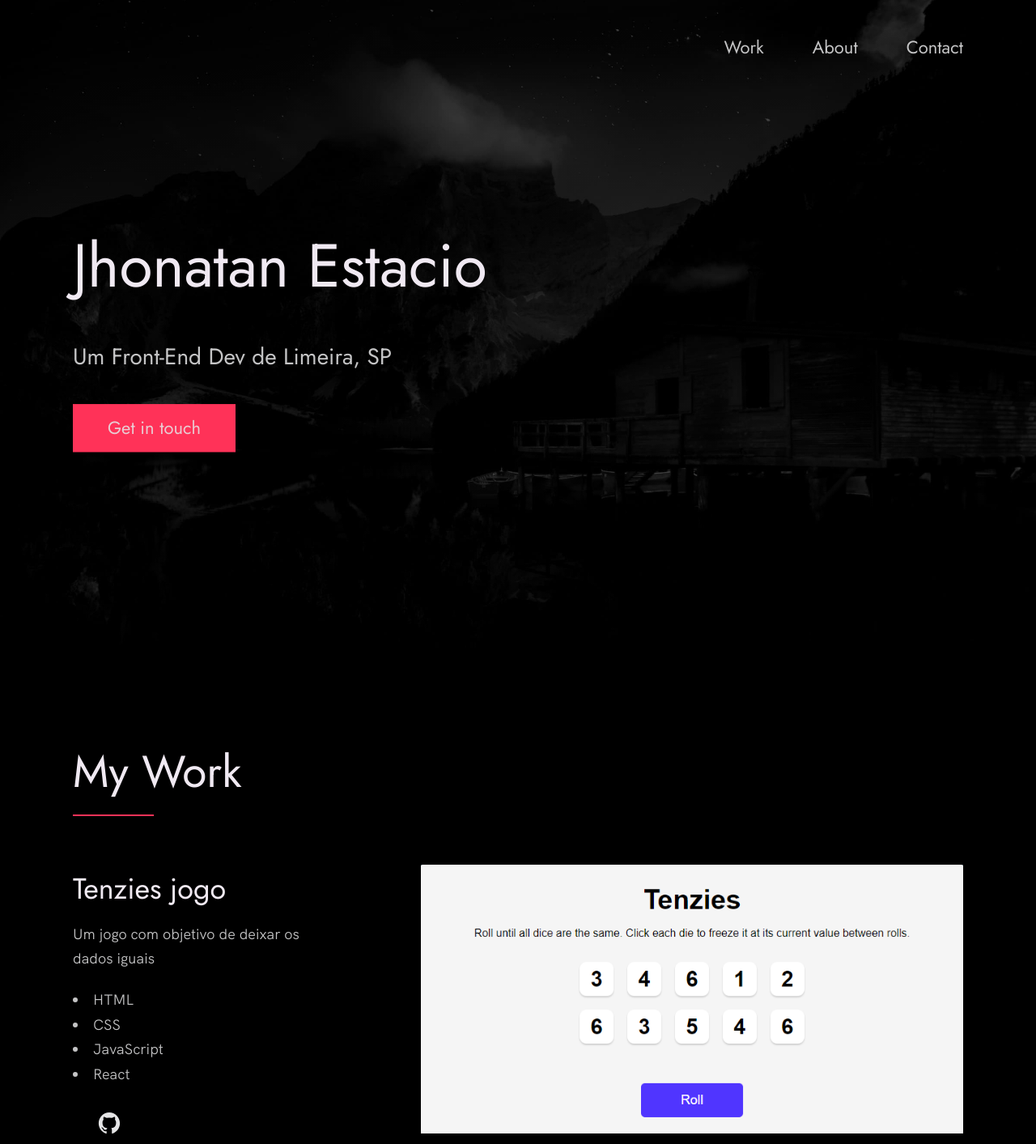
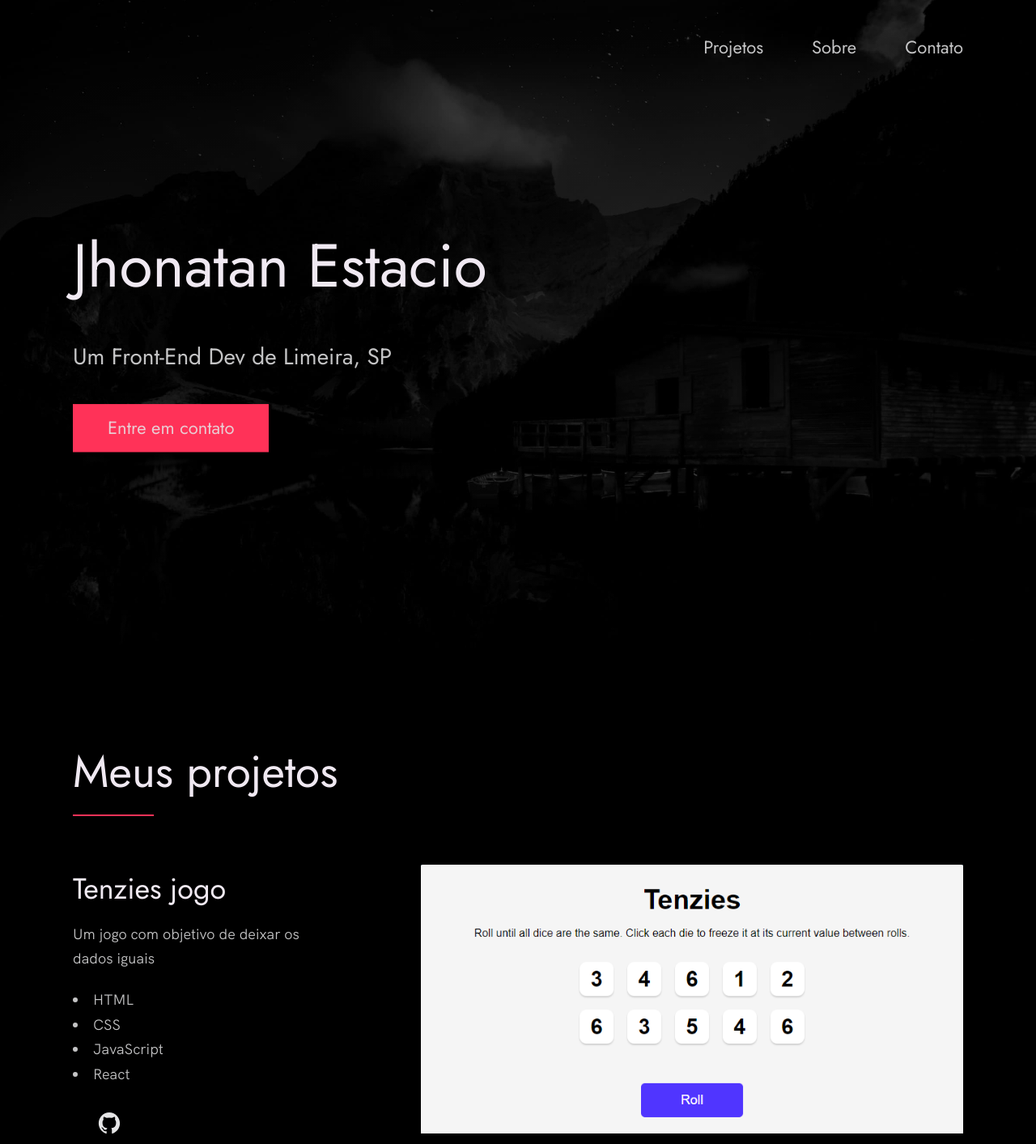
Before and after one commit to jhow1800/portifolio, a website built with Vite: page index.html in a window 1280 px wide. Shown: the top 1413 px of the page at 81% size. Built offline with nearby package versions, Linux system fonts and the light colour scheme.

Commit message:
Update index.html

```diff
--- a/index.html
+++ b/index.html
@@ -41,13 +41,13 @@
     <div class="row">
       <nav class="nav" role="navigation">
         <ul class="nav__items">
-          <li class="nav__item"><a href="#work" class="nav__link">Work</a></li>
+          <li class="nav__item"><a href="#work" class="nav__link">Projetos</a></li>
           <!-- <li class="nav__item"><a href="#clients" class="nav__link">Clients</a></li> -->
           <li class="nav__item">
-            <a href="#about" class="nav__link">About</a>
+            <a href="#about" class="nav__link">Sobre</a>
           </li>
           <li class="nav__item">
-            <a href="#contact" class="nav__link">Contact</a>
+            <a href="#contact" class="nav__link">Contato</a>
           </li>
         </ul>
       </nav>
@@ -61,7 +61,7 @@
         <!-- Put a small paragraph about yourself -->
         <p>Um Front-End Dev de Limeira, SP
 </p>
-        <a href="#contact" class="btn btn--pink">Get in touch</a>
+        <a href="#contact" class="btn btn--pink">Entre em contato</a>
       </div>
     </div>
   </header>
@@ -72,7 +72,7 @@
 
     <section class="work" id="work">
       <div class="row">
-        <h2>My Work</h2>
+        <h2>Meus projetos</h2>
         <div class="work__boxes">
 
           <!-- Each div with the work__box class is a project. -->
@@ -148,25 +148,6 @@
         </div>
       </div>
     </section>
-
-    <!-- ***** Clients ***** -->
-<!--
-    <section class="client" id="clients">
-      <div class="row">
-        <h2>Clients</h2>
-        <div class="client__logos">
-          <img src="./images/ronjones.png" class="client__logo" alt="Company 2" />
-          <img src="./images/goldengrid.png" class="client__logo" alt="Company 3" />
-          <img src="./images/bullseye.png" class="client__logo" alt="Company 1" />
-          <img src="./images/mighty-furnitures.png" class="client__logo" alt="Company 1" />
-          <img src="./images/fastlane.png" class="client__logo" alt="Company 3" />
-          <img src="./images/chippy.png" class="client__logo" alt="Company 1" />
-        </div>
-      </div>
-    </section> -->
-
-    <!-- ***** About ***** -->
-
     <section class="about" id="about">
       <div class="row">
         <h2>About Me</h2>
@@ -194,13 +175,12 @@
       <h2>Entre em contato</h2>
       <div class="contact__info">
         <!-- Replace the email with yours -->
-        <a href="mailto:jhonatanfestacio@gmail.com" class="btn">jhonatanfestacio@gmail.com</a>
+        <a href="mailto:jhonatanfestacio@gmail.com&ccjhonatanfestacio@gmail.com" class="btn">jhonatanfestacio@gmail.com</a>
       </div>
     </div>
   </section>
 
   <!-- ***** Footer ***** -->
-
   <footer role="contentinfo" class="footer">
     <div class="row">
       <!-- Update the links to point to your accounts -->
```
